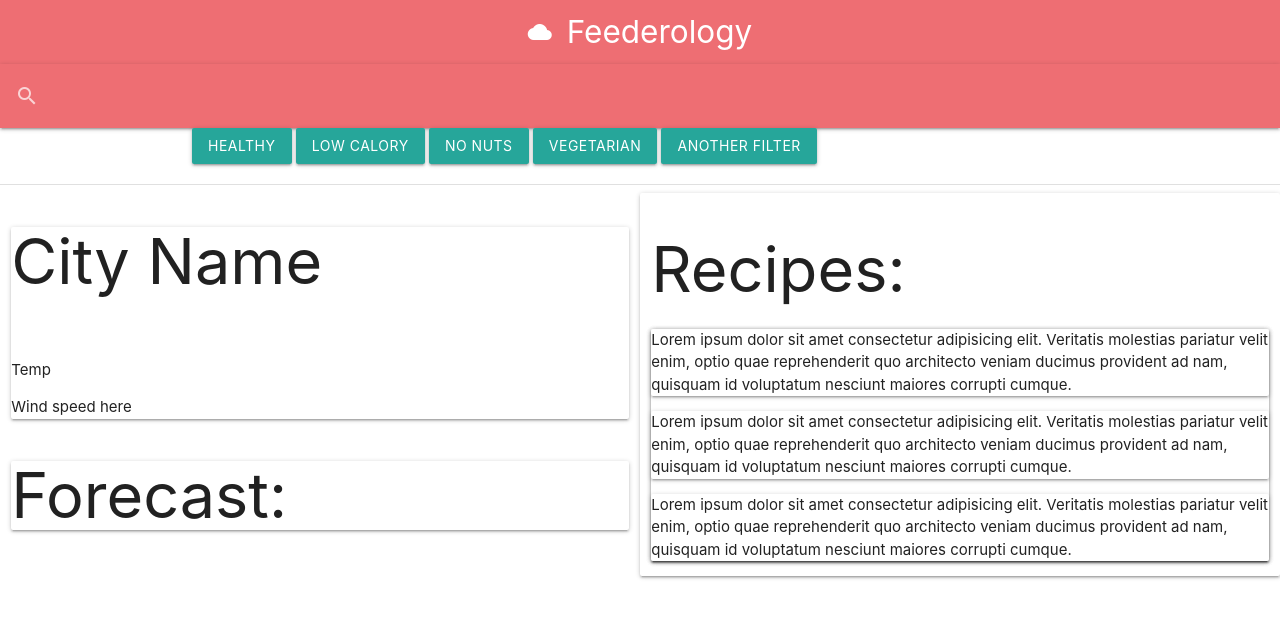
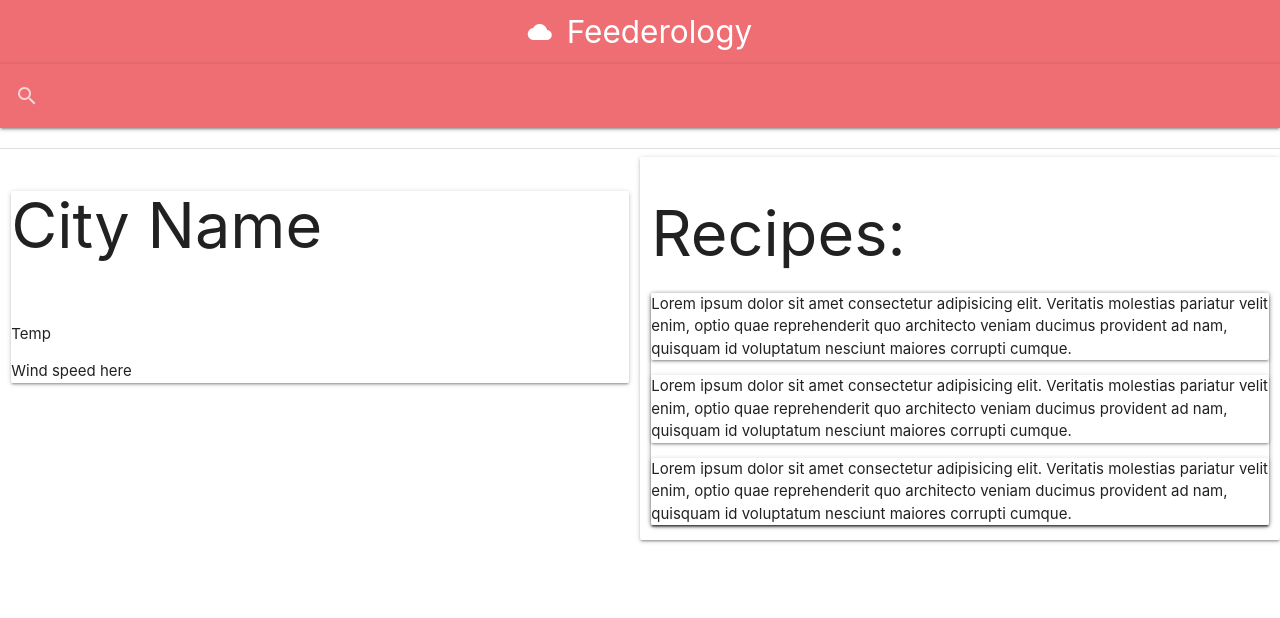
Before and after one commit to sclark417/Feederology, a plain HTML site: page index.html in a window 1280 px wide. Drawn offline with nearby package versions, Linux system fonts and the light colour scheme.

Commit message:
changed button section

```diff
--- a/index.html
+++ b/index.html
@@ -40,14 +40,10 @@
     <div class="container">
 
         <div class="row">
-
-            <a class="waves-effect waves-light btn">Healthy</a>
-            <a class="waves-effect waves-light btn">Low Calory</a>
-            <a class="waves-effect waves-light btn">No Nuts</a>
-            <a class="waves-effect waves-light btn">Vegetarian</a>
-            <a class="waves-effect waves-light btn">Another Filter</a>
+            <div id="selectors">
 
 
+            </div>
 
         </div>
     </div>
@@ -66,12 +62,7 @@
 
 
                 </div>
-                <div class="card">
-                    <h1 id="fore-card">Forecast:</h1>
 
-
-
-                </div>
             </dic>
                 <div class="card col m6 s12" id="recipes">
 
@@ -133,6 +124,7 @@
     <script src="https://ajax.googleapis.com/ajax/libs/jquery/3.5.1/jquery.min.js"></script>
 
 
+
 </body>
 
 </html>
```
